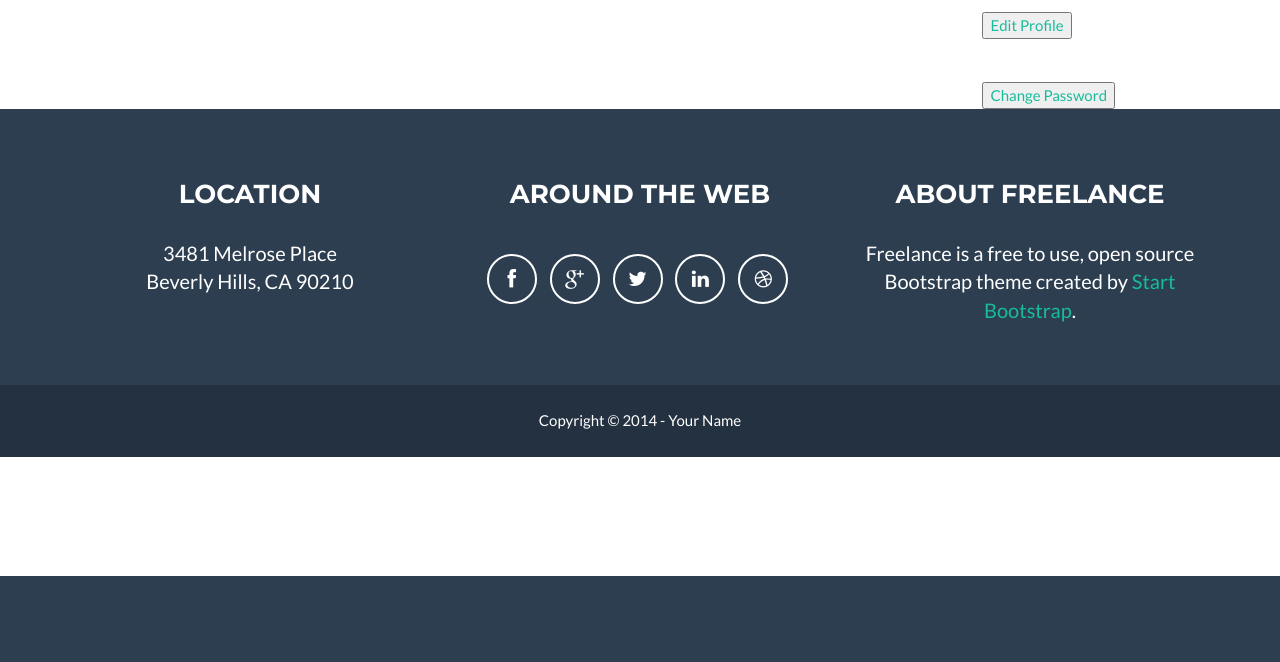
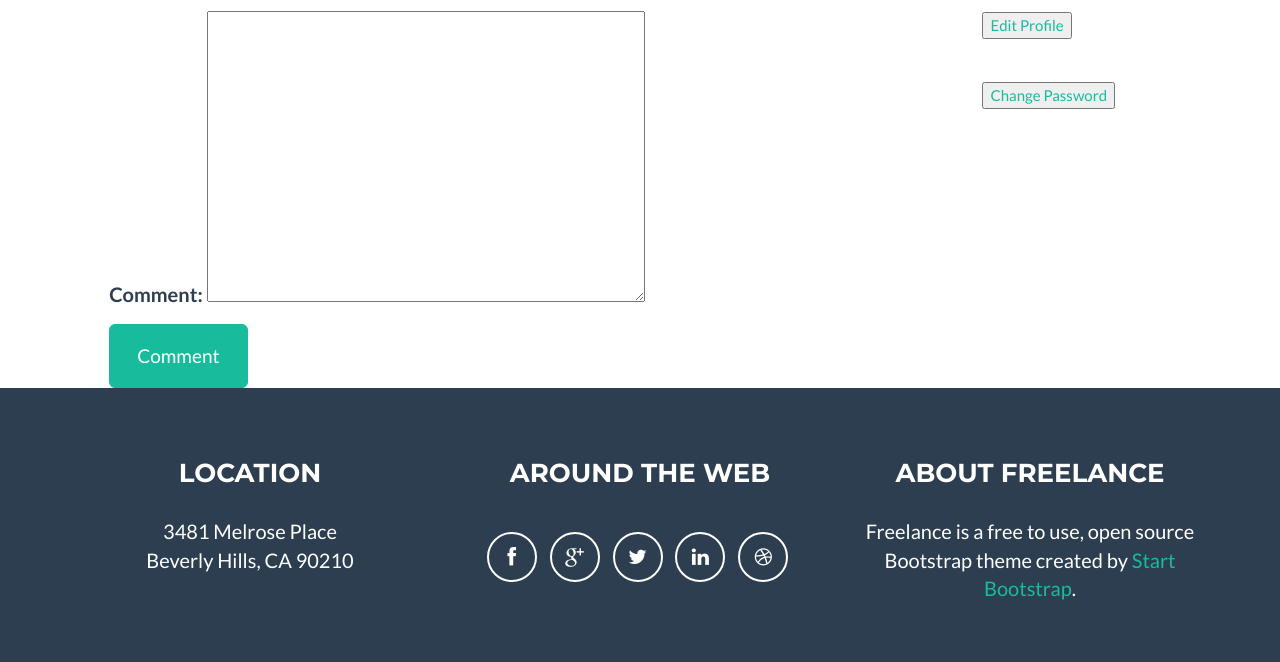
Before and after one commit to sudheer2980/webportal, a Django app: template templates/reviewer_comment.html in a window 1280 px wide. Shown: the part 224-886 px from the top of the page. Before the commit the page ends 800 px from the top, so only its background shows below. Run offline with Django 3.2, Linux system fonts and the light colour scheme; the template is opened without the code that fills it: values that come from a table or form of the project are taken from there, others are empty; parts of the project's set-up code (start-up, migrations or seed data) failed here and were passed over; some libraries are stand-ins or nearby versions.

Commit message:
reviewer comment

```diff
--- a/templates/reviewer_comment.html
+++ b/templates/reviewer_comment.html
@@ -15,6 +15,14 @@
 					<em>posted by-{{i.user}}  on {{i.submit_date}}</em>
 				</div>	</div>
 				{% endfor %}
+				<div>
+				<form id="comment_form" method="post"
+                			enctype="multipart/form-data">
+            			{% csrf_token %}
+				{{ comment_form.as_p }}
+				<input type="submit" name="submit" class="btn btn-lg btn-success" value="Comment" />
+				</form>
+				</div>
 				</div>
       				<div class="col-md-3"><br/></br/>
 				<strong>Welcome {{reviewer.user.username}}</strong><br/></br>
```
